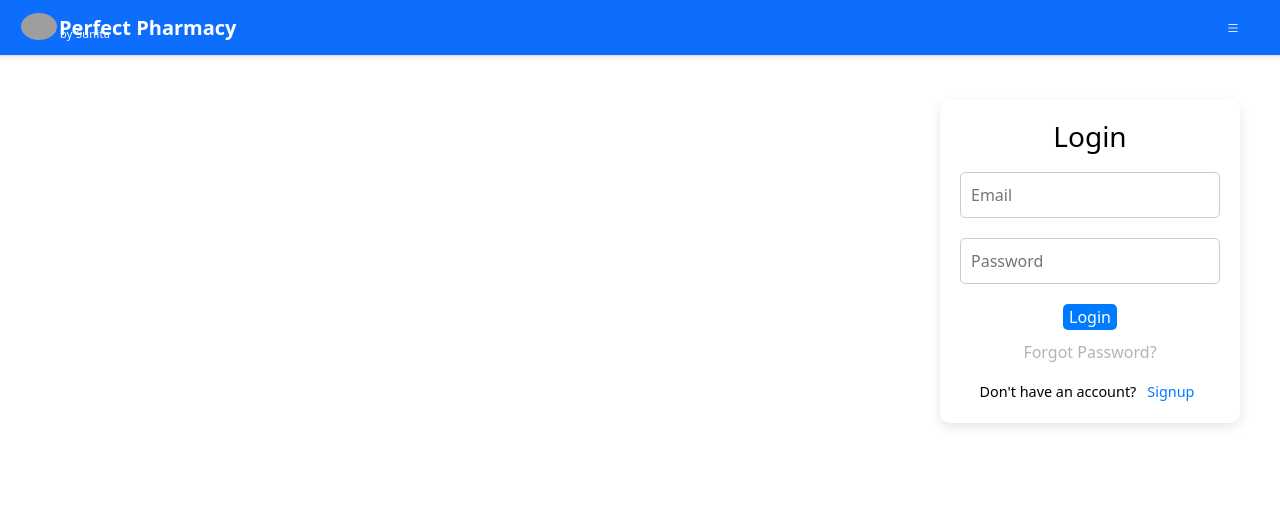
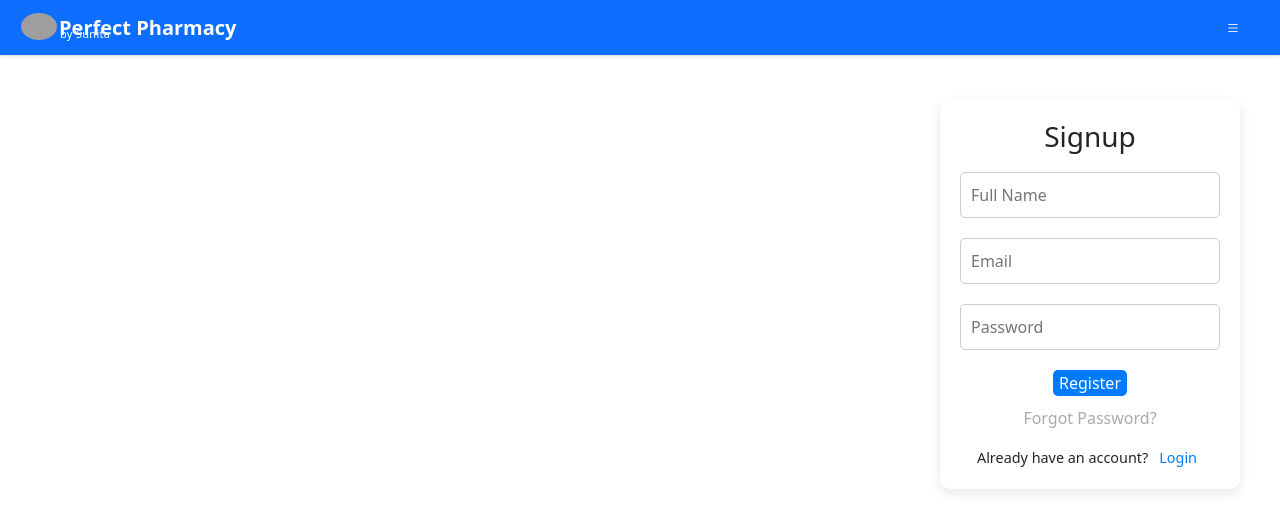
Before and after one commit to Raju-sen005/P-Notes, a React (Create React App) app in the folder frontend/: page /auth/login in a window 1280 px wide. Shown: the top 532 px of the page. Built offline with nearby package versions, Linux system fonts and the light colour scheme; grey boxes are pictures that could not be loaded.

Commit message:
Update Login.js

```diff
--- a/frontend/src/pages/Login.js
+++ b/frontend/src/pages/Login.js
@@ -8,7 +8,7 @@ const Login = () => {
   const [success, setSuccess] = useState("");
   const [forgotMode, setForgotMode] = useState(false);
   const [newPassword, setNewPassword] = useState("");
-  const [isLogin, setIsLogin] = useState(true);
+  const [isLogin, setIsLogin] = useState(false); // Show signup first
 
   const navigate = useNavigate();
 
@@ -22,8 +22,15 @@ const Login = () => {
     try {
       const endpoint = isLogin ? "/auth/login" : "/auth/register";
       const res = await API.post(endpoint, formData);
-      localStorage.setItem("token", res.data.token);
-      navigate("/");
+      if (isLogin) {
+        localStorage.setItem("token", res.data.token);
+        navigate("/");
+      } else {
+        // Successful registration — switch to login
+        setSuccess("Registration successful! Please log in.");
+        setFormData({ name: "", email: "", password: "" });
+        setIsLogin(true);
+      }
     } catch (err) {
       setError(err.response?.data?.msg || (isLogin ? "Login failed" : "Registration failed"));
     }
@@ -43,23 +50,8 @@ const Login = () => {
     }
   };
 
-  const inputStyle = {
-    width: "100%",
-    padding: "10px",
-    margin: "10px 0",
-    borderRadius: "5px",
-    border: "1px solid #ccc",
-  };
-
-  const buttonStyle = {
-    // padding: "10px 15px",
-    borderRadius: "5px",
-    border: "none",
-    backgroundColor: "#007bff",
-    color: "white",
-    cursor: "pointer",
-    marginTop: "10px",
-  };
+  const inputStyle = { width: "100%", padding: 10, margin: "10px 0", borderRadius: 5, border: "1px solid #ccc" };
+  const buttonStyle = { borderRadius: 5, border: "none", backgroundColor: "#007bff", color: "white", cursor: "pointer", marginTop: 10 };
 
   return (
     <div
@@ -69,12 +61,11 @@ const Login = () => {
         top: "100px",
         right: "40px",
         maxWidth: "300px",
-        background: "#ffffff",
+        background: "#fff",
         boxShadow: "0 4px 12px rgba(0,0,0,0.1)",
-        padding: "20px",
-        borderRadius: "10px",
+        padding: 20,
+        borderRadius: 10,
         textAlign: "center",
-        color: "black",
         height: forgotMode ? "52%" : "auto",
       }}
     >
@@ -118,7 +109,7 @@ const Login = () => {
             {isLogin ? "Login" : "Register"}
           </button>
           <p
-            style={{ cursor: "pointer", color: " rgb(170 165 165 / 85%)", marginTop: "10px" }}
+            style={{ cursor: "pointer", color: "#aaa", marginTop: 10 }}
             onClick={() => setForgotMode(true)}
           >
             Forgot Password?
@@ -147,7 +138,7 @@ const Login = () => {
             Reset Password
           </button>
           <p
-            style={{ cursor: "pointer", color: "#555", marginTop: "10px" }}
+            style={{ cursor: "pointer", color: "#555", marginTop: 10 }}
             onClick={() => setForgotMode(false)}
           >
             Back to Login
@@ -156,7 +147,7 @@ const Login = () => {
       )}
 
       {!forgotMode && (
-        <div style={{ fontSize: "0.9rem", marginTop: "10px" }}>
+        <div style={{ fontSize: "0.9rem", marginTop: 10 }}>
           {isLogin ? "Don't have an account?" : "Already have an account?"}
           <button
             type="button"
@@ -166,14 +157,7 @@ const Login = () => {
               setError("");
               setSuccess("");
             }}
-            style={{
-              fontSize: "0.9rem",
-              background: "transparent",
-              border: "none",
-              color: "#007bff",
-              cursor: "pointer",
-              marginLeft: "5px",
-            }}
+            style={{ fontSize: "0.9rem", background: "transparent", border: "none", color: "#007bff", cursor: "pointer", marginLeft: 5 }}
           >
             {isLogin ? "Signup" : "Login"}
           </button>
```
